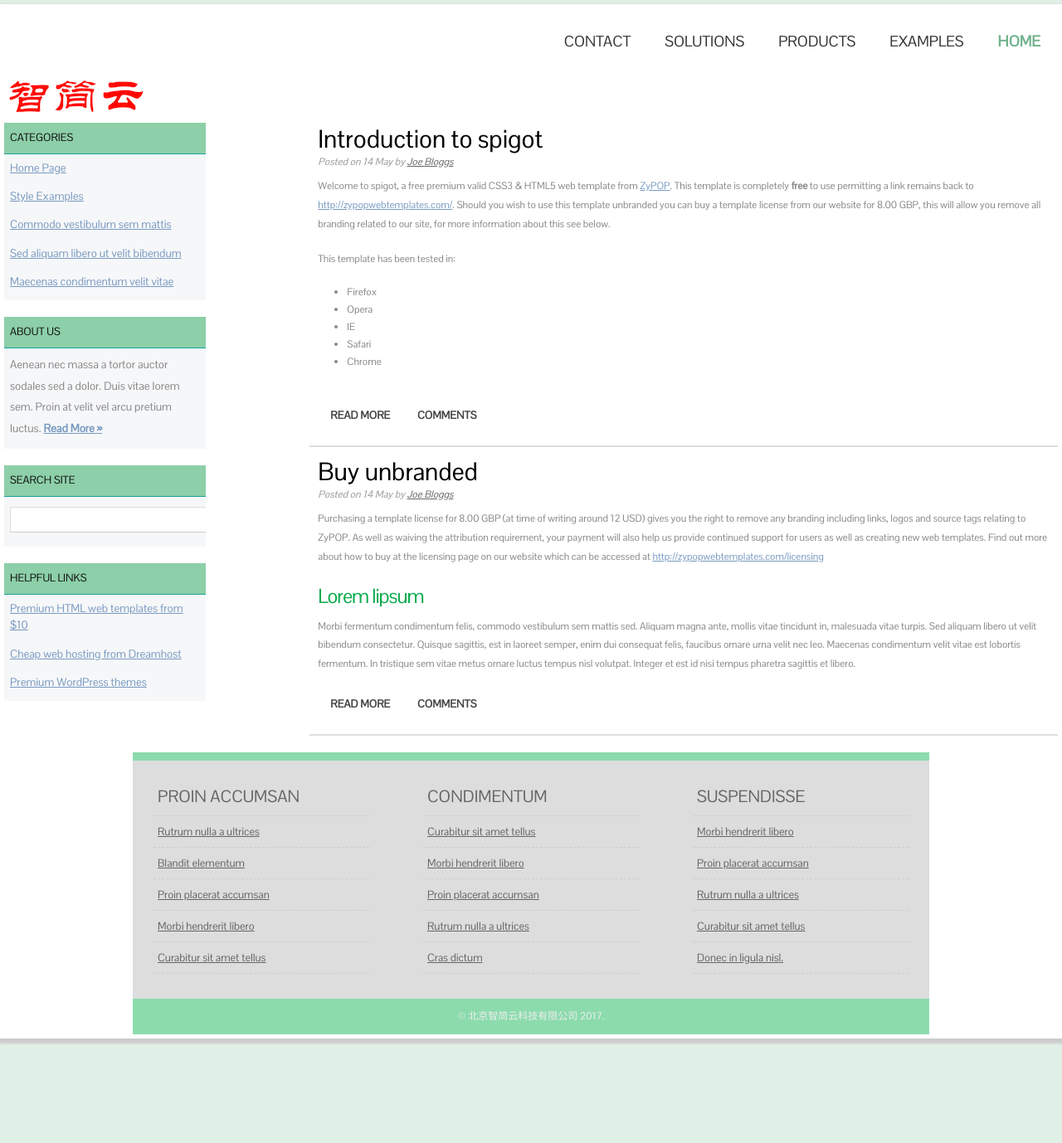
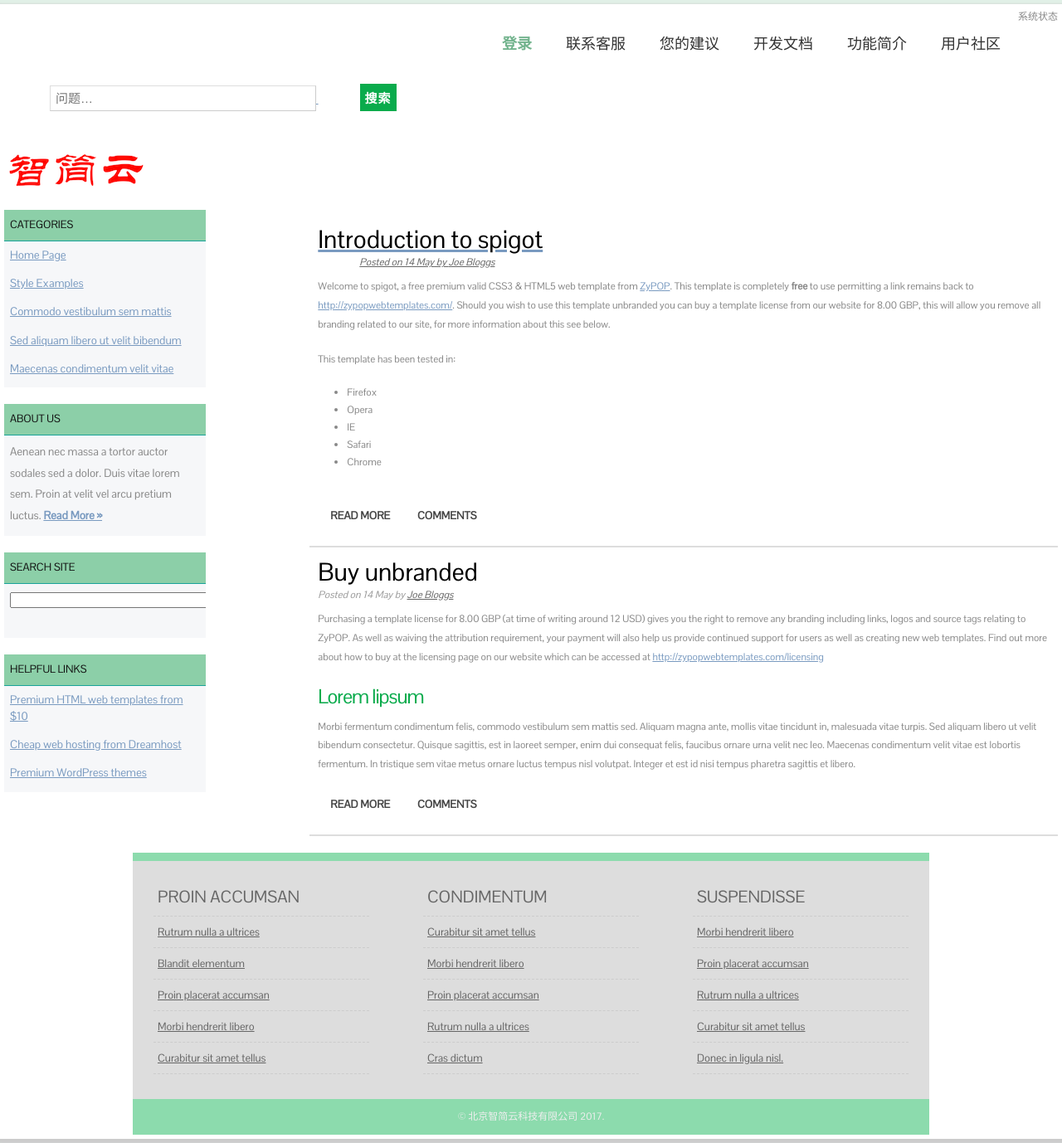
Before and after one commit to dreampivot/slipscloud.github.io, a Jekyll site: the page help/help-index.html, which Jekyll copies as it is, in a window 1280 px wide and 1378 px high. Shown: the whole window at 83% size. Built offline with Jekyll 4.4.1, drawn with Linux system fonts in a browser that asks for light colours.

Commit message:
Create help-index.html

```diff
--- a/help/help-index.html
+++ b/help/help-index.html
@@ -109,7 +109,7 @@ License: Creative Commons Attribution
 </head>
 <body>
 <div id="container">
-
+<!--
     <nav>
     	<ul>
             <li class="start selected"><a href="index.html">Home</a></li>
@@ -119,6 +119,25 @@ License: Creative Commons Attribution
             <li class="end"><a href="#">Contact</a></li>
         </ul>
     </nav>
+-->
+ <nav>
+    	<ul>
+
+	    <li style="margin-left: 300px ><a href="systemstatus.html">系统状态</a></li>
+            <li><a href="community.html">用户社区</a></li>
+	    <li><a href="functions.html">功能简介</a></li>
+            <li><a href="api.html">开发文档</a></li>
+	    <li><a href="suggestion.html">您的建议</a></li>
+            <li><a href="support.html">联系客服</a></li>
+	    <li style="float:right" class="start selected"><a href="https://slipscloud.bitbucket.io/" style="margin-left: 50px;"/>登录</li>
+        </ul>
+    </nav>
+     <ul>
+       <form method="get" class="searchform" action="#" >
+       <p><input type="search" style="margin-left: 20px;" class="search-field" placeholder="问题&hellip;" value="" name="s"  size="32"/>
+	<input name="send" style="margin-left: 50px;" class="formbutton" value="搜索" type="submit" /></p>
+     </ul>
+
 
 	<img class="header-image" src="../img/logo.png" alt="Buildings" />
 
```
